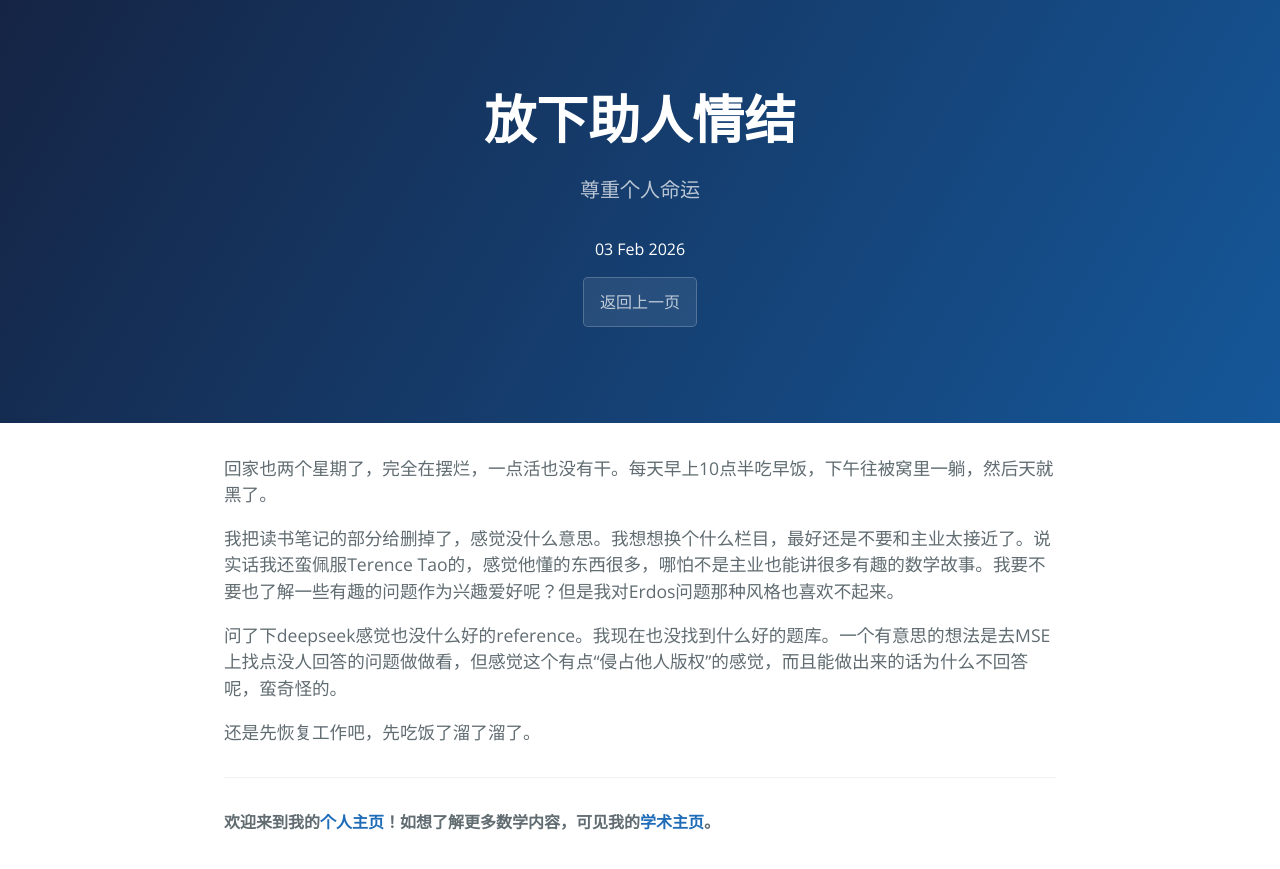
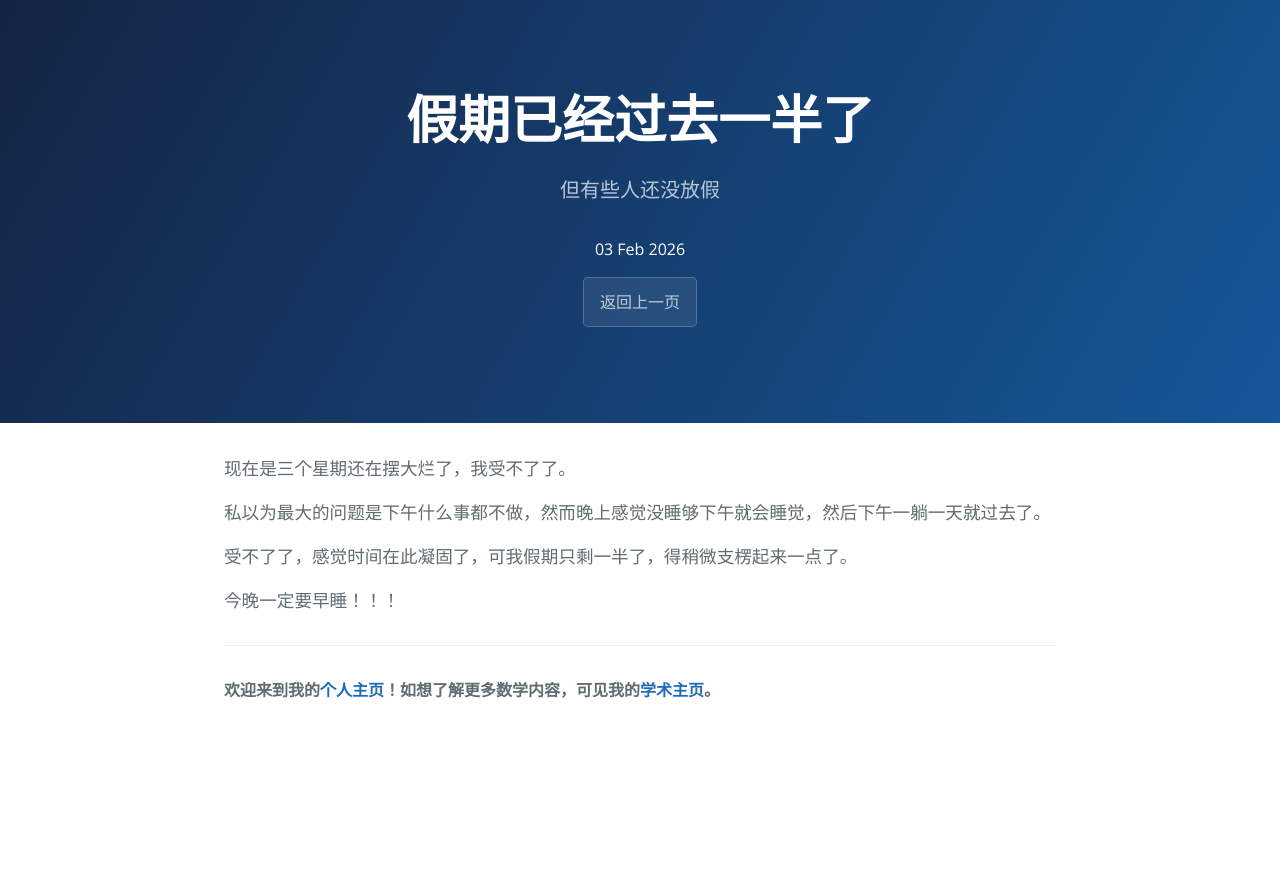
Before and after one commit to xiebaiting/xiebaiting.github.io, a Jekyll site: the page built from _posts/时间会证明一切/2026-02-03-假期已经过去一半了.md, in a window 1280 px wide. Shown: the top 869 px of the page. Built offline with Jekyll 4.4.1, drawn with Linux system fonts in a browser that asks for light colours.

Commit message:
20260223

```diff
--- a/_posts/时间会证明一切/2026-02-03-假期已经过去一半了.md
+++ b/_posts/时间会证明一切/2026-02-03-假期已经过去一半了.md
@@ -1,15 +1,15 @@
 ---
 layout: post
-title: 放下助人情结
-tagline: 尊重个人命运
+title: 假期已经过去一半了
+tagline: 但有些人还没放假
 categories: 时间会证明一切
 side: real
 ---
 
-回家也两个星期了，完全在摆烂，一点活也没有干。每天早上10点半吃早饭，下午往被窝里一躺，然后天就黑了。
+现在是三个星期还在摆大烂了，我受不了了。
 
-我把读书笔记的部分给删掉了，感觉没什么意思。我想想换个什么栏目，最好还是不要和主业太接近了。说实话我还蛮佩服Terence Tao的，感觉他懂的东西很多，哪怕不是主业也能讲很多有趣的数学故事。我要不要也了解一些有趣的问题作为兴趣爱好呢？但是我对Erdos问题那种风格也喜欢不起来。
+私以为最大的问题是下午什么事都不做，然而晚上感觉没睡够下午就会睡觉，然后下午一躺一天就过去了。
 
-问了下deepseek感觉也没什么好的reference。我现在也没找到什么好的题库。一个有意思的想法是去MSE上找点没人回答的问题做做看，但感觉这个有点“侵占他人版权”的感觉，而且能做出来的话为什么不回答呢，蛮奇怪的。
+受不了了，感觉时间在此凝固了，可我假期只剩一半了，得稍微支楞起来一点了。
 
-还是先恢复工作吧，先吃饭了溜了溜了。
+今晚一定要早睡！！！
```
Also changed, not shown: _posts/时间会证明一切/2026-02-17-一年之计在于正月初一.md (added, +13 -0 lines), _posts/时间会证明一切/2026-02-23-已经结束力.md (added, +15 -0 lines).
